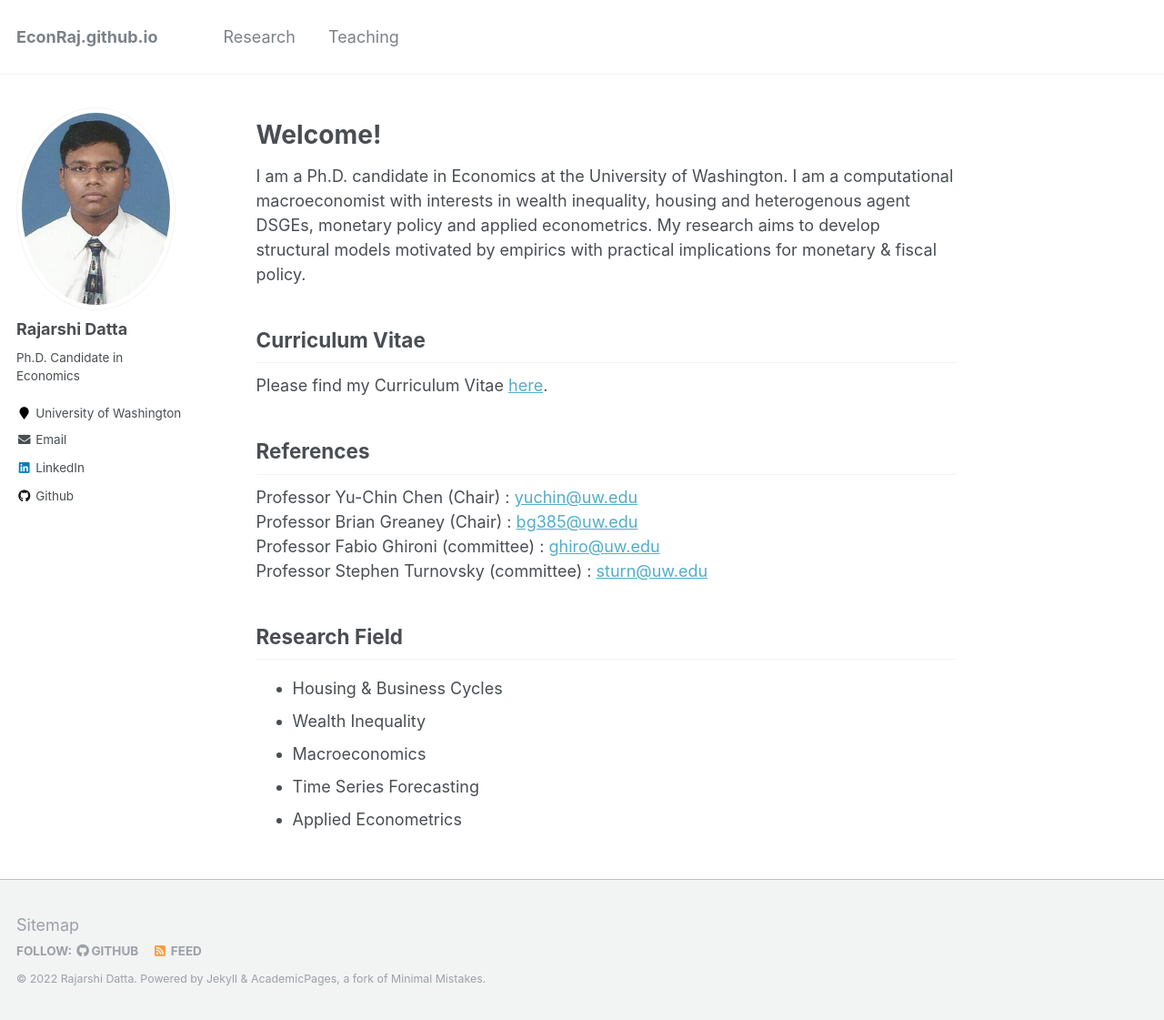
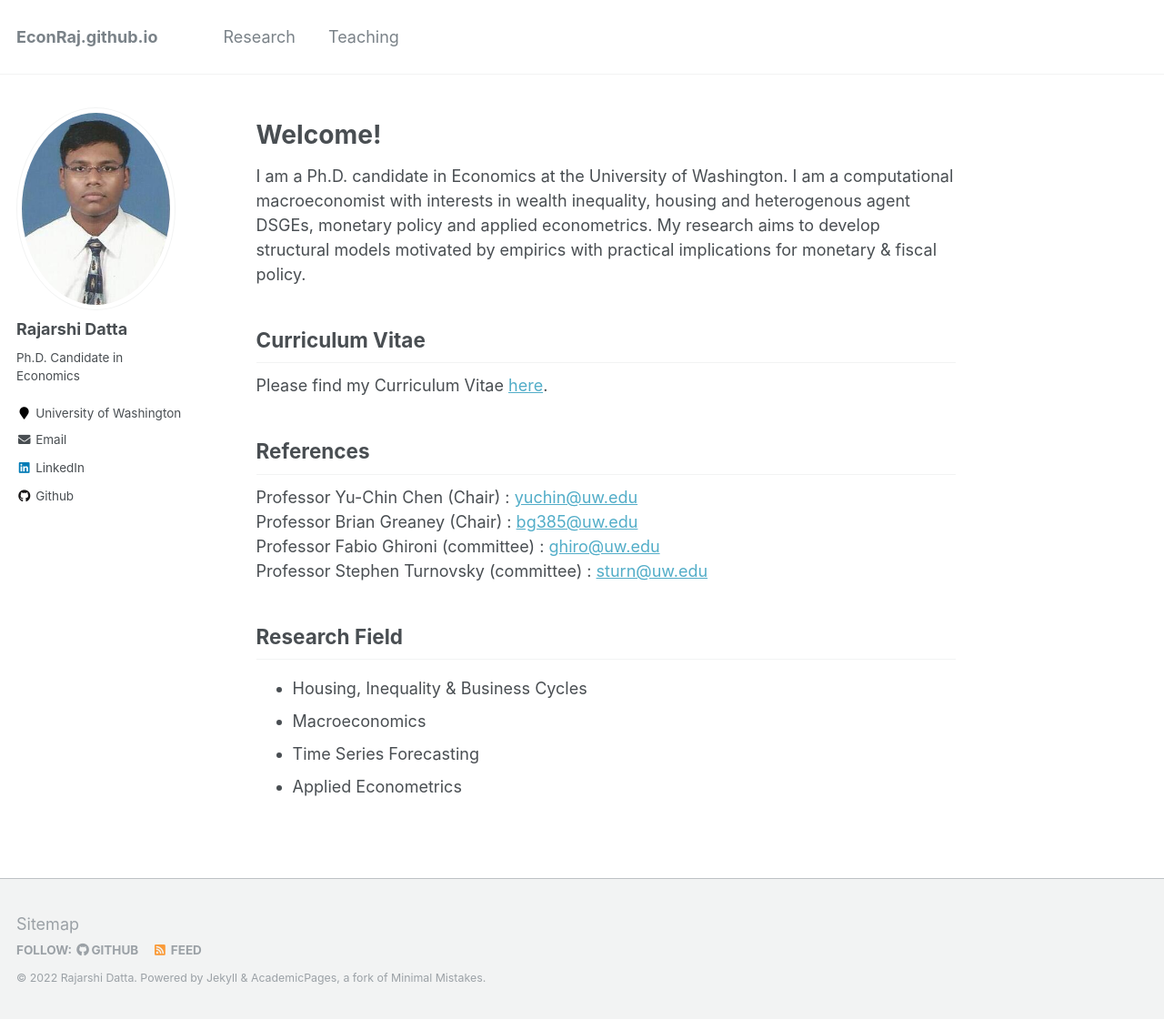
Before and after one commit to Reina-Kawai/Reina-Kawai.github.io, a Jekyll site: the page built from _pages/about.md, in a window 1280 px wide and 1121 px high. Shown: the whole window at 91% size. Built offline with Jekyll 4.4.1, drawn with Linux system fonts in a browser that asks for light colours.

Commit message:
Update about.md

```diff
--- a/_pages/about.md
+++ b/_pages/about.md
@@ -27,8 +27,7 @@ Professor Stephen Turnovsky (committee) : [sturn@uw.edu](mailto:sturn@uw.edu) <b
 
 Research Field
 ------
-* Housing & Business Cycles
-* Wealth Inequality
+* Housing, Inequality & Business Cycles
 * Macroeconomics
 * Time Series Forecasting
 * Applied Econometrics
```
